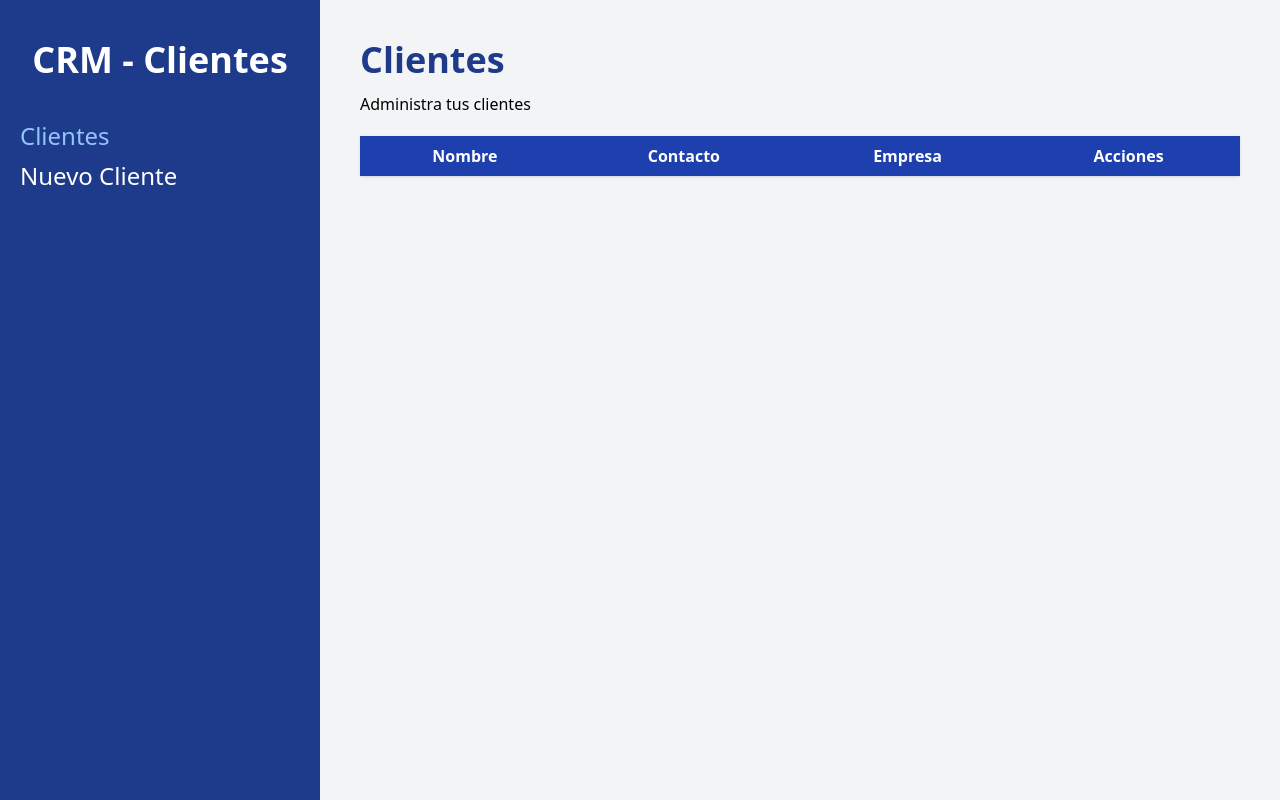
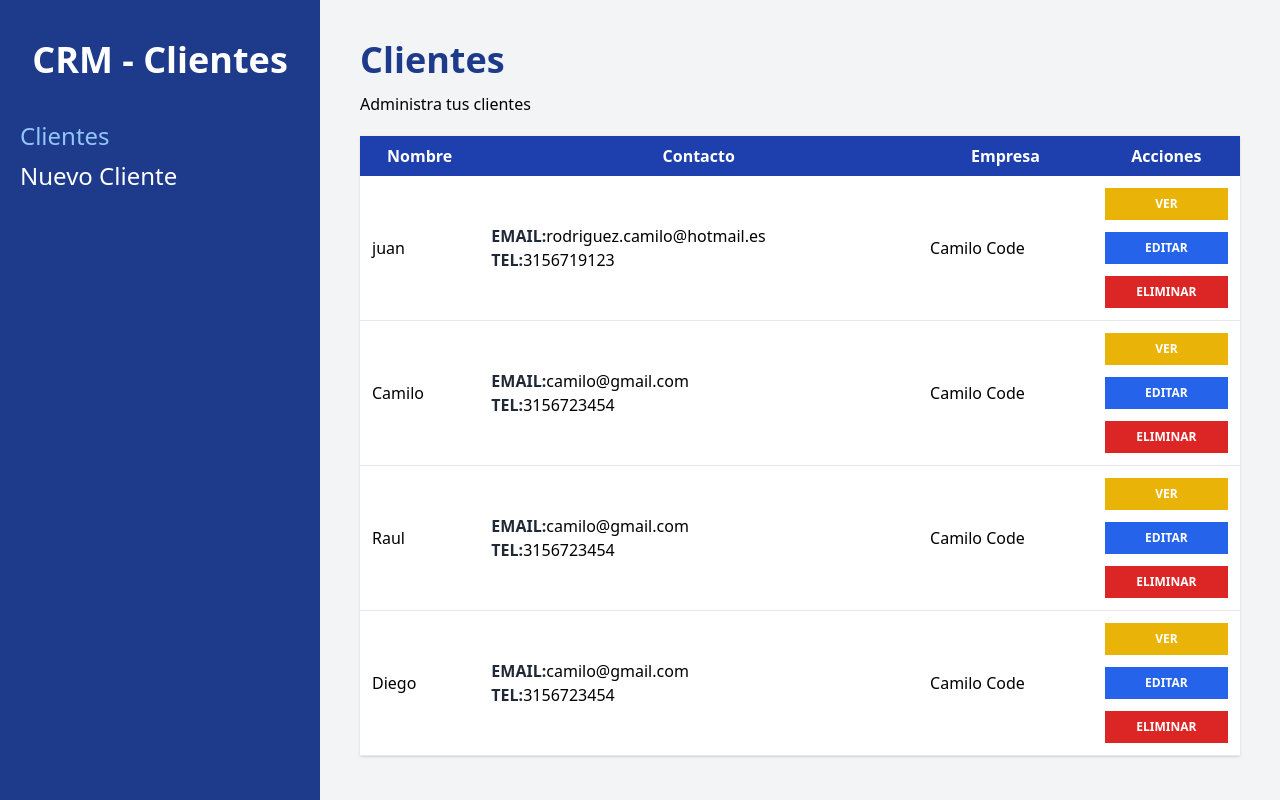
Before and after one commit to camilocodecali/crm-react, a React (Vite) app: page /clientes in a window 1280 px wide. Built offline with nearby package versions, Linux system fonts and the light colour scheme; data requests are answered from the project's data file.

Commit message:
se imprimen los clientes en una tabla llamando el componente cliente ademas se colocaron los botones de ver, editar y eliminar; actualmente esata funcionando el de ver que nos imprime los datos de un cliente segun ID

```diff
--- a/db.json
+++ b/db.json
@@ -9,7 +9,7 @@
       "id": 1
     },
     {
-      "nombre": "juan",
+      "nombre": "Camilo",
       "empresa": "Camilo Code",
       "email": "camilo@gmail.com",
       "telefono": "3156723454",
@@ -17,7 +17,7 @@
       "id": 2
     },
     {
-      "nombre": "juan",
+      "nombre": "Raul",
       "empresa": "Camilo Code",
       "email": "camilo@gmail.com",
       "telefono": "3156723454",
@@ -25,7 +25,7 @@
       "id": 3
     },
     {
-      "nombre": "juan",
+      "nombre": "Diego",
       "empresa": "Camilo Code",
       "email": "camilo@gmail.com",
       "telefono": "3156723454",
--- a/src/App.jsx
+++ b/src/App.jsx
@@ -4,6 +4,7 @@ import Layout from './layout/Layout'
 import Inicio from './paginas/Inicio'
 import NuevoCliente from './paginas/NuevoCliente'
 import EditarCliente from './paginas/EditarCliente'
+import VerCliente from './paginas/VerCliente'
 
 function App() {
 
@@ -13,7 +14,8 @@ function App() {
             <Route path='/clientes' element={<Layout/>}>
                 <Route index element={<Inicio/>} />
                 <Route path='nuevo' element={<NuevoCliente/>} />
-                <Route path='editar' element={<EditarCliente/>} />
+                <Route path='editar/:id' element={<EditarCliente/>} />
+                <Route path=':id' element={<VerCliente/>} />
             </Route>
 
       </Routes>
--- /dev/null
+++ b/src/components/Cliente.jsx
@@ -0,0 +1,46 @@
+import { useNavigate } from "react-router-dom"
+
+const Cliente = ({cliente}) => {
+
+    const navigate = useNavigate()
+
+    const {nombre, empresa, email, telefono, notas, id} = cliente
+
+  return (
+    <tr className='border-b hover:bg-gray-50'>
+        <td className='p-3'>{nombre}</td>
+        <td className='p-3'>
+            <p><span className='text-gray-800 uppercase font-bold'>Email:</span>{email}</p>
+            <p><span className='text-gray-800 uppercase font-bold'>Tel:</span>{telefono}</p>
+
+        </td>
+        <td className='p-3'>{empresa}</td>
+        <td className='p-3'>
+             <button
+                className='bg-yellow-500 hover:bg-yellow-600 block w-full text-white p-2 uppercase
+                font-bold text-xs'
+                type='button'
+                onClick={()=> navigate(`/clientes/${id}`)}
+            >
+                Ver
+            </button>
+            <button
+                className='bg-blue-600 hover:bg-blue-700 block w-full text-white p-2 uppercase
+                font-bold text-xs mt-3'
+                type='button'
+            >
+                Editar
+            </button>
+            <button
+                className='bg-red-600 hover:bg-red-700 block w-full text-white p-2 uppercase
+                font-bold text-xs mt-3'
+                type='button'
+            >
+                Eliminar
+            </button>
+        </td>
+    </tr>
+  )
+}
+
+export default Cliente
--- a/src/paginas/Inicio.jsx
+++ b/src/paginas/Inicio.jsx
@@ -1,4 +1,5 @@
 import {useState,useEffect} from 'react'
+import Cliente from '../components/Cliente';
 
 const Inicio = () => {
 
@@ -42,6 +43,12 @@ const Inicio = () => {
                 </tr>
               </thead>
               <tbody>
+                {clientes.map( cliente => (
+                  <Cliente
+                      key={cliente.id}
+                      cliente={cliente}
+                  />
+                ))}
 
               </tbody>
           </table>
--- /dev/null
+++ b/src/paginas/VerCliente.jsx
@@ -0,0 +1,57 @@
+import { useState, useEffect } from 'react'
+import { useParams }  from 'react-router-dom'
+
+const VerCliente = () => {
+
+    const [cliente, setCliente] = useState([])
+
+    const {id} = useParams()
+
+    useEffect(()=>{
+        const obtenerClienteAPI = async () =>{
+            try {
+                const url = `http://localhost:4000/clientes/${id}`
+                const respuesta = await fetch(url)
+                const resultado = await respuesta.json()
+                console.log(resultado);
+                setCliente(resultado)
+
+            } catch (error) {
+                console.log(error);
+            }
+        }
+
+        obtenerClienteAPI()
+    },[])
+
+
+  return (
+    <div>
+        <h1 className='font-black text-4xl text-blue-900'>Ver Cliente: {cliente.nombre}</h1>
+          <p className='mt-3'>Información del cliente</p>
+
+        <p className='text-4xl text-gray-600 mt-10'>
+            <span className='text-gray-800 uppercase font-bold'> Cliente:</span>
+              {cliente.nombre}
+        </p>
+        <p className='text-2xl text-gray-600 mt-4'>
+            <span className='text-gray-800 uppercase font-bold'> Email:</span>
+              {cliente.email}
+        </p>
+        <p className='text-2xl text-gray-600 mt-4'>
+            <span className='text-gray-800 uppercase font-bold'> Telefóno:</span>
+              {cliente.telefono}
+        </p>
+        <p className='text-2xl text-gray-600 mt-4'>
+            <span className='text-gray-800 uppercase font-bold'> Empresa:</span>
+              {cliente.empresa}
+        </p>
+        <p className='text-2xl text-gray-600 mt-4'>
+            <span className='text-gray-800 uppercase font-bold'> Notas:</span>
+              {cliente.notas}
+        </p>
+    </div>
+  )
+}
+
+export default VerCliente
```
